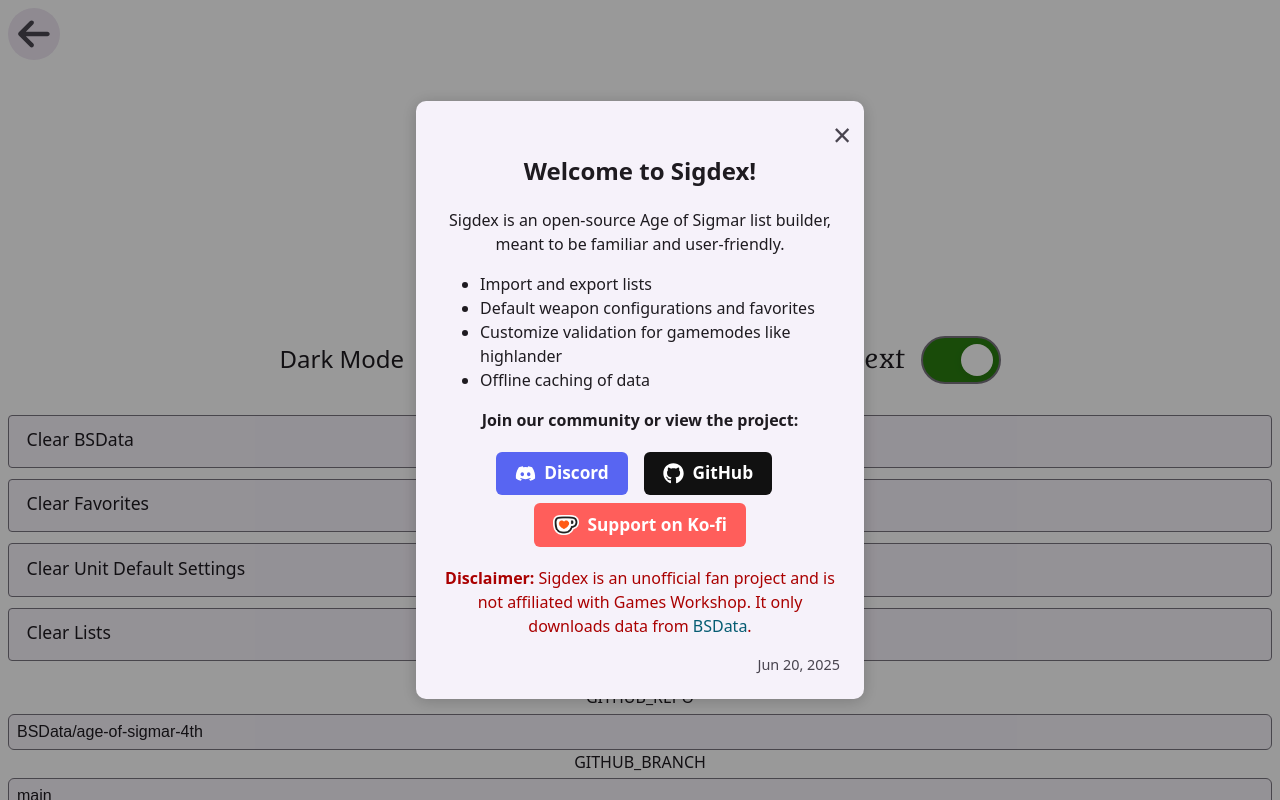
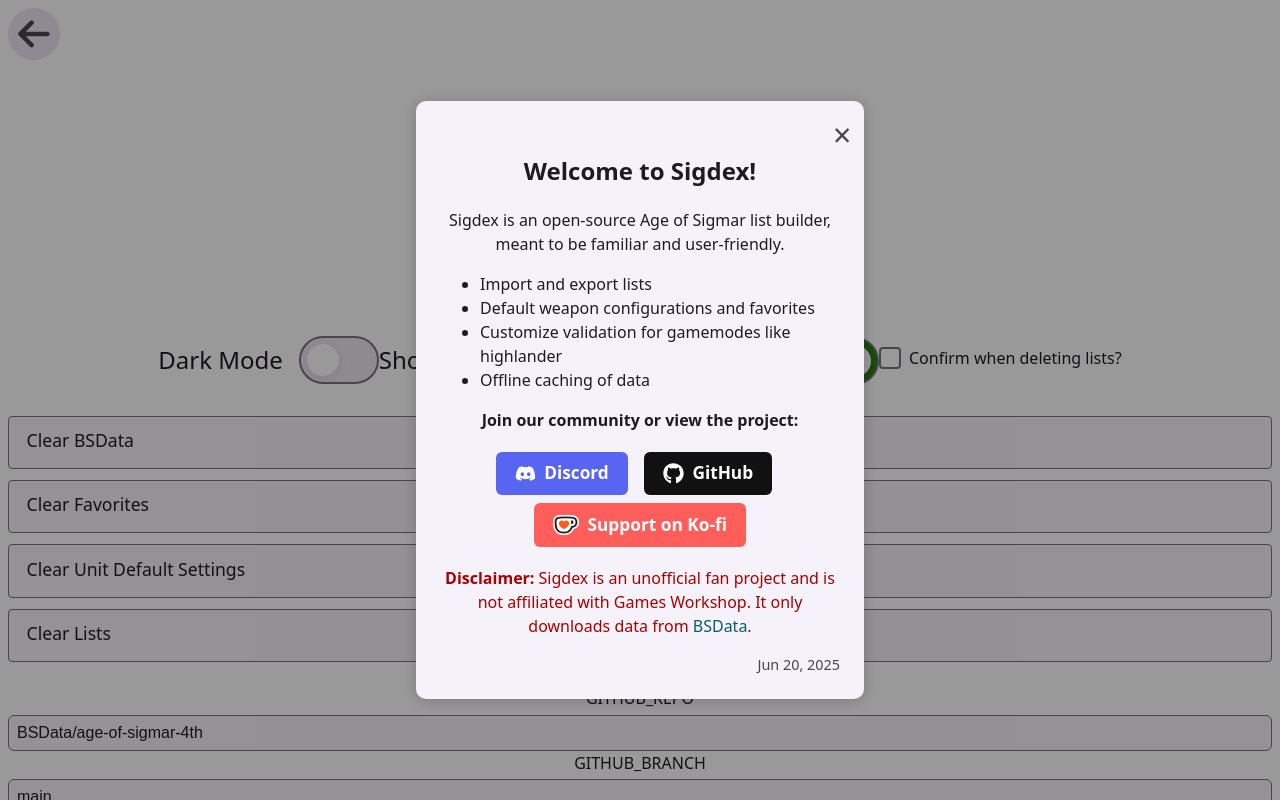
Before and after one commit to Harrison-Miller/Sigdex, a Vue app: page /settings in a window 1280 px wide. Shown: the top 800 px of the page. Built offline with nearby package versions, Linux system fonts and the light colour scheme.

Commit message:
added delete confirmation for lists

```diff
--- /dev/null
+++ b/src/modules/builder/components/ModalListDeleteConfirmation.vue
@@ -0,0 +1,74 @@
+<template>
+  <ModalBox :model-value="modelValue" @close="$emit('close')">
+    <div class="delete-confirm-content">
+      <div class="delete-confirm-text">
+        Are you sure you want to delete '{{ listName }}'?
+      </div>
+      <CheckBox v-model="dontShowAgain" label="Don't show again" />
+      <div class="delete-confirm-actions">
+        <button class="btn-no" @click="$emit('close')">No</button>
+        <button class="btn-yes" @click="confirmDelete">Yes</button>
+      </div>
+    </div>
+  </ModalBox>
+</template>
+<script setup lang="ts">
+import { useStorage } from '@vueuse/core';
+import ModalBox from '../../core/components/ModalBox.vue';
+import CheckBox from '../../core/components/CheckBox.vue';
+const { modelValue, listName } = defineProps<{
+  modelValue: boolean;
+  listName: string;
+}>();
+const emits = defineEmits(['close', 'confirm']);
+const dontShowAgain = useStorage('listDeleteDontShowAgain', false);
+
+function confirmDelete() {
+  emits('confirm');
+  emits('close');
+}
+</script>
+<style scoped>
+.delete-confirm-content {
+  display: flex;
+  flex-direction: column;
+  align-items: center;
+  gap: 1.2em;
+}
+.delete-confirm-text {
+  font-size: 1.15em;
+  font-weight: 500;
+  text-align: center;
+  margin-bottom: 0.5em;
+}
+.delete-confirm-actions {
+  display: flex;
+  gap: 1.5em;
+  justify-content: center;
+  margin-top: 0.5em;
+}
+.btn-no, .btn-yes {
+  min-width: 90px;
+  padding: 0.6em 1.2em;
+  border-radius: 6px;
+  font-size: 1em;
+  font-weight: 600;
+  border: none;
+  cursor: pointer;
+  transition: background 0.2s;
+}
+.btn-no {
+  background: var(--bg-head, #eee);
+  color: var(--text-main, #222);
+}
+.btn-yes {
+  background: var(--danger, #e53e3e);
+  color: #fff;
+}
+.btn-no:hover {
+  filter: brightness(1.1);
+}
+.btn-yes:hover {
+  filter: brightness(1.1);
+}
+</style>
--- a/src/modules/builder/views/BuilderSettings.vue
+++ b/src/modules/builder/views/BuilderSettings.vue
@@ -57,6 +57,12 @@
     >
       Delete List
     </button>
+    <ModalListDeleteConfirmation
+      :model-value="showDeleteModal"
+      :list-name="listName"
+      @close="showDeleteModal = false"
+      @confirm="actuallyDeleteList"
+    />
   </div>
 </template>
 <script setup lang="ts">
@@ -71,6 +77,8 @@ import { VALIDATOR_NAMES } from '../../../validation/run';
 import { List } from '../../../list/models/list';
 import CircleIconButton from '../../core/components/CircleIconButton.vue';
 import { useTitle } from '@vueuse/core';
+import ModalListDeleteConfirmation from '../components/ModalListDeleteConfirmation.vue';
+import { useStorage } from '@vueuse/core';
 
 
 const route = useRoute();
@@ -125,7 +133,18 @@ watch(list, (val) => {
 });
 const router = useRouter();
 
+const showDeleteModal = ref(false);
+const dontShowAgain = useStorage('listDeleteDontShowAgain', false);
+
 function deleteCurrentList() {
+  if (dontShowAgain.value) {
+    actuallyDeleteList();
+  } else {
+    showDeleteModal.value = true;
+  }
+}
+
+function actuallyDeleteList() {
   deleteList(listId);
   router.push({ path: '/' });
 }
--- /dev/null
+++ b/src/modules/core/components/CheckBox.vue
@@ -0,0 +1,76 @@
+<template>
+  <label class="checkbox-label">
+    <input
+      type="checkbox"
+      :checked="modelValue"
+      class="checkbox-input"
+      @change="updateValue"
+    />
+    <span class="checkbox-custom"></span>
+    <span v-if="label" class="checkbox-text">{{ label }}</span>
+  </label>
+</template>
+<script setup lang="ts">
+defineProps<{
+  modelValue: boolean;
+  label?: string;
+}>();
+
+const emit = defineEmits(['update:modelValue']);
+
+function updateValue(event: Event) {
+  const target = event.target as HTMLInputElement;
+  emit('update:modelValue', target.checked);
+}
+
+</script>
+<style scoped>
+.checkbox-label {
+  display: inline-flex;
+  align-items: center;
+  cursor: pointer;
+  user-select: none;
+}
+.checkbox-input {
+  position: absolute;
+  opacity: 0;
+  width: 0;
+  height: 0;
+}
+.checkbox-custom {
+  width: 1.1em;
+  height: 1.1em;
+  border: 2px solid var(--border-color, #888);
+  border-radius: 4px;
+  background: var(--bg-main, #fff);
+  margin-right: 0.5em;
+  display: inline-block;
+  transition: border-color 0.2s, background 0.2s;
+  position: relative;
+  vertical-align: middle;
+}
+.checkbox-input:checked + .checkbox-custom {
+  background: var(--success);
+  border-color: var(--success);
+}
+.checkbox-custom::after {
+  content: '';
+  position: absolute;
+  left: 50%;
+  top: 50%;
+  width: 0.8em;
+  height: 0.8em;
+  background: #fff;
+  border-radius: 50%;
+  transform: translate(-50%, -50%);
+  opacity: 0;
+  transition: opacity 0.2s;
+}
+.checkbox-input:checked + .checkbox-custom::after {
+  opacity: 1;
+}
+.checkbox-text {
+  font-size: 1em;
+  color: var(--text-main, #222);
+}
+</style>
--- a/src/modules/core/components/TextInput.vue
+++ b/src/modules/core/components/TextInput.vue
@@ -14,8 +14,8 @@
         v-if="showClearButton && modelValue"
         type="button"
         class="clear-button"
+        aria-label="Clear input"
         @click="clearInput"
-        aria-label="Clear input"
       >
         ×
       </button>
--- a/src/modules/home/views/CreateList.vue
+++ b/src/modules/home/views/CreateList.vue
@@ -54,7 +54,7 @@ import { setDefaultArmyOptions } from '../../../list/models/list';
 
 const router = useRouter();
 const initialArmy = 'Cities of Sigmar';
-const name = ref('');
+const name = ref('New List');
 const selectedArmy = ref(initialArmy);
 const faction = ref(initialArmy);
 
--- a/src/modules/home/views/SettingsPage.vue
+++ b/src/modules/home/views/SettingsPage.vue
@@ -35,6 +35,7 @@
       <ToggleBox v-model="isDark" style="margin-bottom: 0.5em">Dark Mode</ToggleBox>
       <ToggleBox v-model="showLegends" style="margin-bottom: 0.5em">Show Legends</ToggleBox>
       <ToggleBox v-model="fancyText" class="fancy-text">Fancy Text</ToggleBox>
+      <CheckBox v-model="confirmDeleteLists" label="Confirm when deleting lists?" style="margin-top: 0.7em;" />
     </div>
     <div class="section">
       <ListButton
@@ -88,6 +89,7 @@
 import ListButton from '../../shared/components/ListButton.vue';
 import ToggleBox from '../../core/components/ToggleBox.vue';
 import TextInput from '../../core/components/TextInput.vue';
+import CheckBox from '../../core/components/CheckBox.vue';
 import { FontAwesomeIcon } from '@fortawesome/vue-fontawesome';
 import { clearAllFavorites, SHOW_LEGENDS_KEY } from '../../../favorites';
 import { clearGameCache } from '../../shared/composables/useGame';
@@ -104,6 +106,7 @@ const fancyText = useStorage('fancyText', true);
 
 const githubRepo = useStorage(GITHUB_REPO_KEY, DEFAULT_GITHUB_REPO);
 const githubBranch = useStorage(GITHUB_BRANCH_KEY, DEFAULT_GITHUB_BRANCH);
+const confirmDeleteLists = useStorage('listDeleteDontShowAgain', false);
 
 function clearBSDataHandler() {
   clearGameCache();
```
